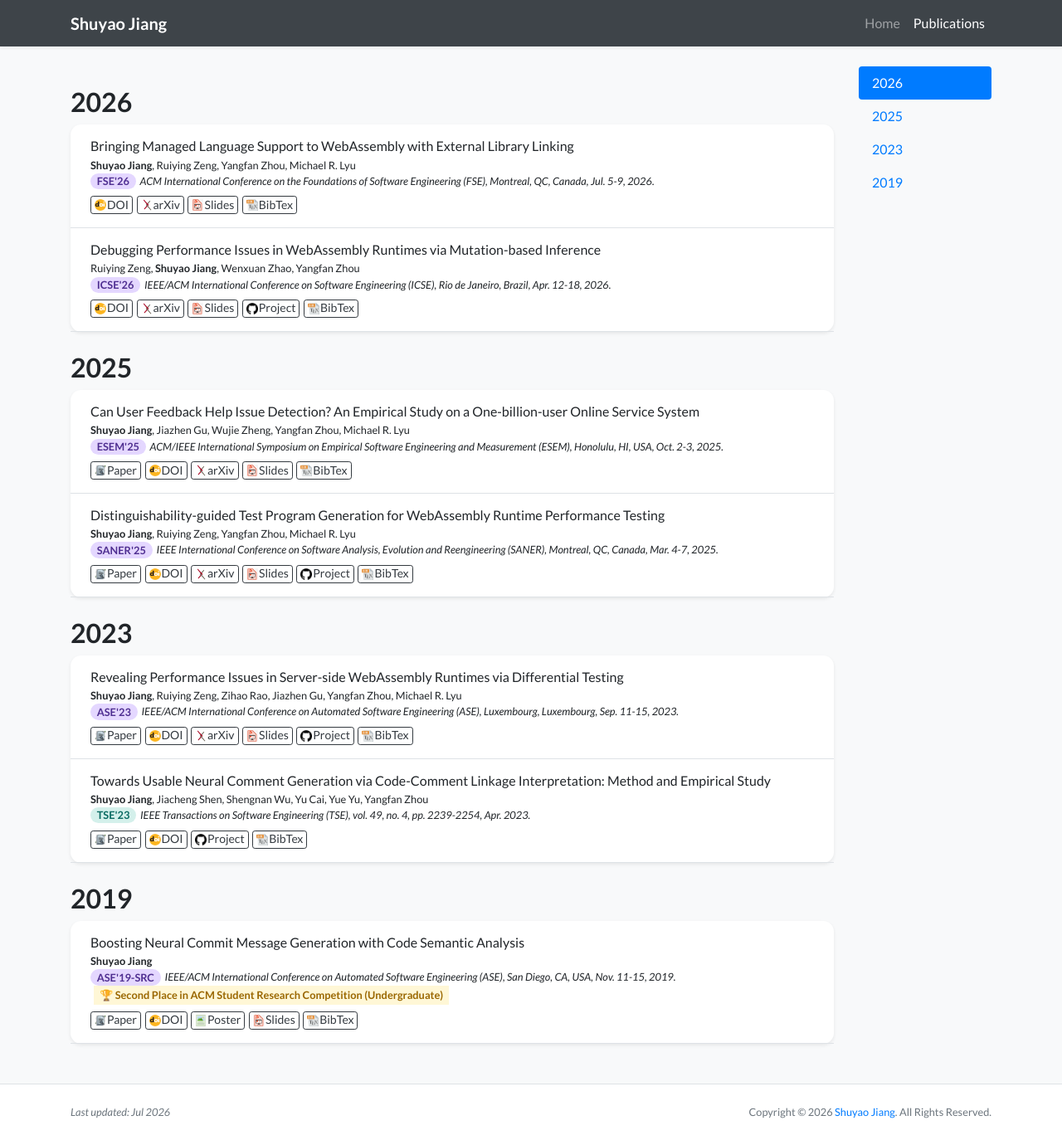
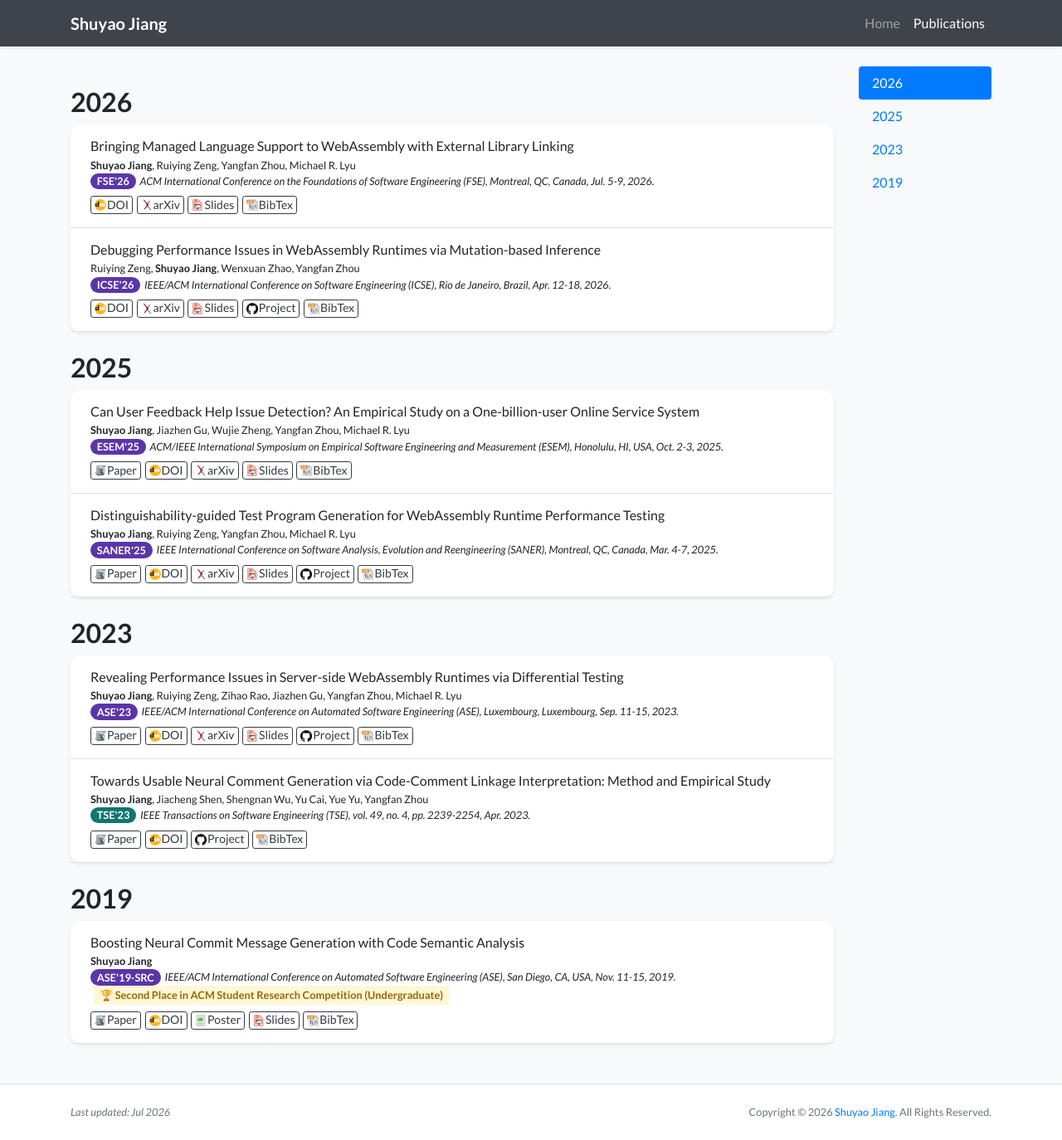
Before and after one commit to ShuyaoJiang/ShuyaoJiang.github.io, a Jekyll site: the page built from publications.html, in a window 1280 px wide and 1374 px high. Shown: the whole window at 83% size. Built offline with Jekyll 4.4.1, drawn with Linux system fonts in a browser that asks for light colours; nearby versions of some CDN libraries; a style sheet for code colours, icons or effects is not loaded.

Commit message:
Update style

```diff
--- a/_data/profile.yml
+++ b/_data/profile.yml
@@ -25,7 +25,7 @@ short_bio: >-
     Currently, I am exploring how to leverage trustworthy AI techniques to support the testing and optimization of emerging software systems (e.g., WebAssembly).
   </p>
   <p style="margin-top: 0.75rem; padding: 0.65rem 0.85rem; border-left: 4px solid #e57373; border-radius: 6px; background: #fff5f5; color: #b23a48;">
-    <b>I am actively seeking faculty positions in Software Engineering. If you are aware of any relevant opportunities, please feel free to contact me.</b>
+    <b>🚀 I am actively seeking faculty positions in Software Engineering. If you are aware of any relevant opportunities, please feel free to contact me.</b>
   </p>
 
 portrait_url: /assets/images/photos/portrait.jpg
--- a/assets/css/global.css
+++ b/assets/css/global.css
@@ -101,13 +101,13 @@ div.lazy {
 }
 
 .badge-success {
-    background-color: #e4d7ff;
-    color: #4f2f91;
+    background-color: #5b35a8;
+    color: #fff;
 }
 
 .badge-info {
-    background-color: #d4f0eb;
-    color: #0b6b63;
+    background-color: #0f766e;
+    color: #fff;
 }
 
 .publication-award {
```
